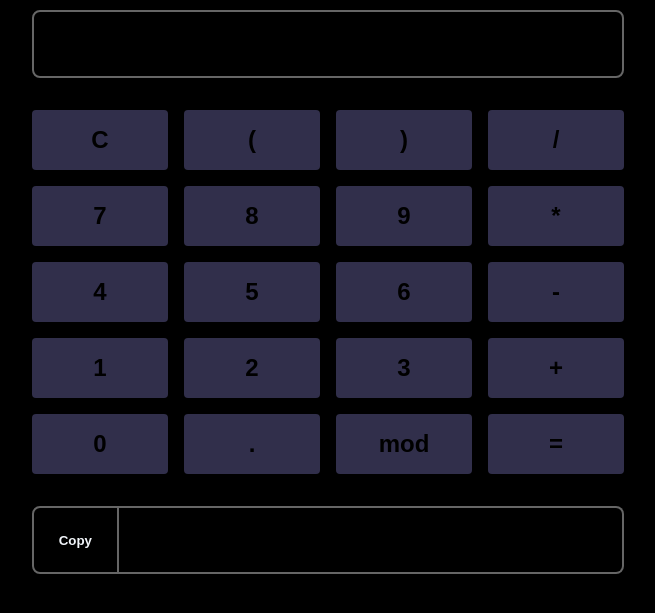
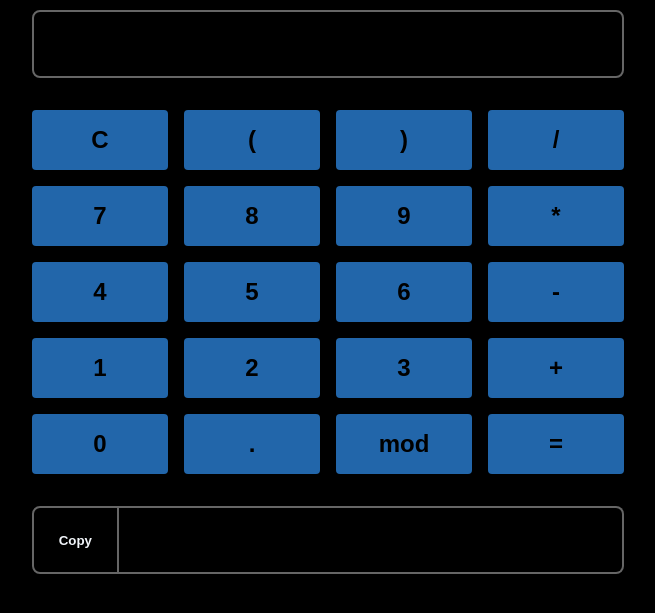
Before and after one commit to Alexandre192001/calculadora, a website: page index.html in a window 1280 px wide. Shown: the part 93-706 px from the top of the page, without its empty margins (312-967 px from the left). Drawn offline with nearby package versions, Linux system fonts and the light colour scheme.

Commit message:
Arrumando cor de fundo

```diff
--- a/assets/style/index.css
+++ b/assets/style/index.css
@@ -10,7 +10,7 @@
   --bg-color: #000000;
   --border-color: #666;
   --font-color: #f1f5f9;
-  --primary-color: #312f4b;
+  --primary-color: #26a;
   --error-color: #ff0043;
   --font-FredokaOne--:"Fredoka One"
 }
```
